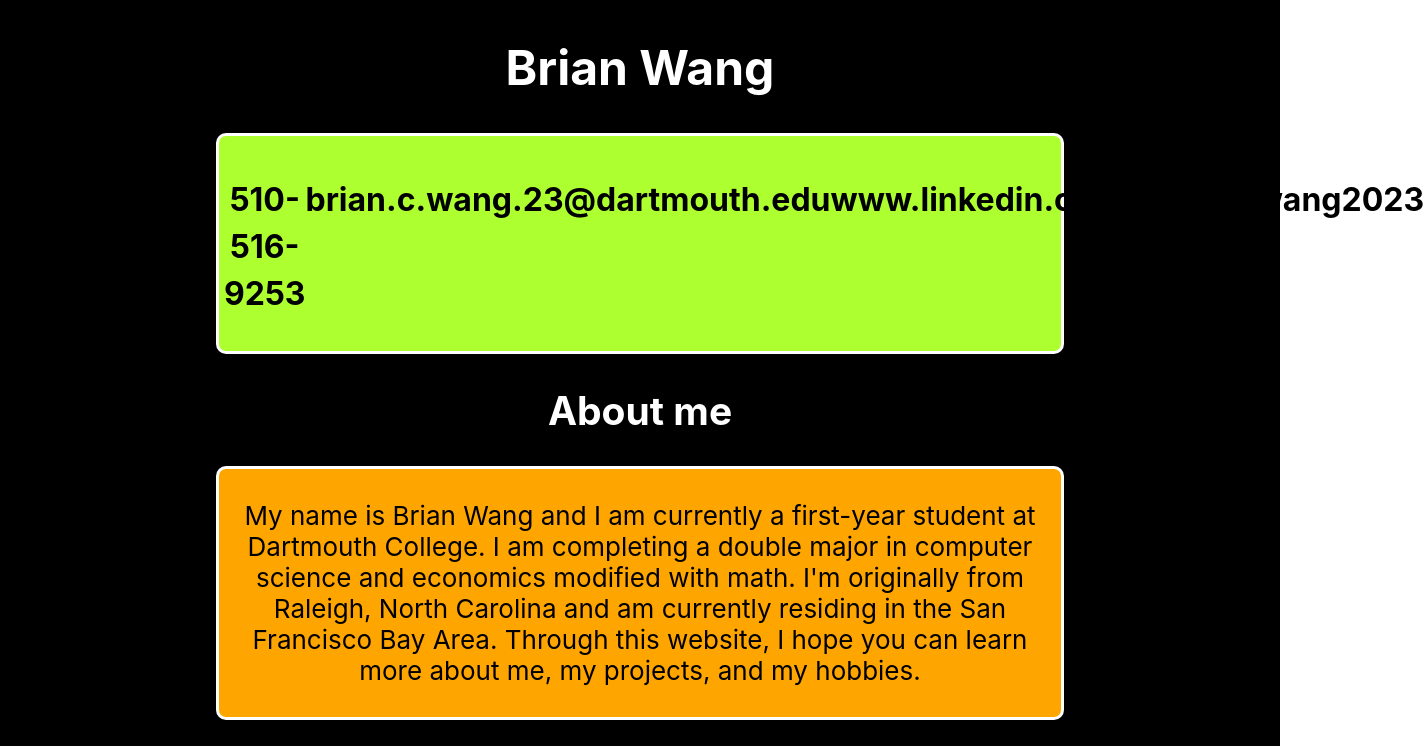
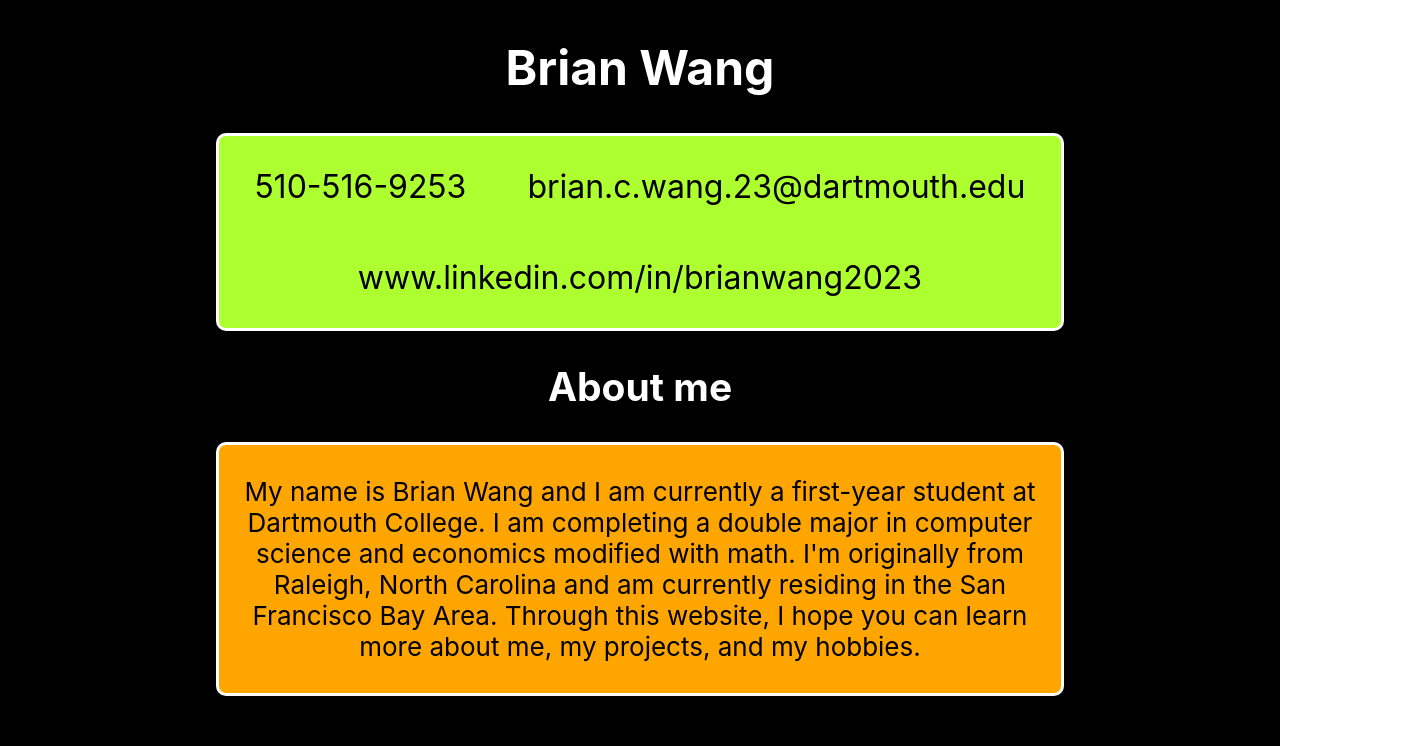
Before and after one commit to brianwang26/brianwang26.github.io, a React (Create React App) app: page / in a window 1280 px wide. Shown: the top 746 px of the page, 1424 px wide, since content can reach past the window. Built offline with nearby package versions, Linux system fonts and the light colour scheme.

Commit message:
fixed contact info bar (hopefully)

```diff
--- a/src/App.css
+++ b/src/App.css
@@ -45,7 +45,7 @@
   border-radius: 10px;
   border-style: solid;
   display: flex;
-  flex: row;
+  flex-flow: row wrap;
   justify-content: center;
   justify-content: space-around;
 }
@@ -70,7 +70,7 @@
 .hobbies {
   background-color: yellow;
   border-color: white;
-  border-radius: 15px;
+  border-radius: 10px;
   border-style: solid;
   width: 15%;
 }
--- a/src/App.js
+++ b/src/App.js
@@ -32,9 +32,9 @@ function App() {
         <h1><font size = "7"> Brian Wang </font></h1>
 
         <div className = "contactInfo">
-        <h2><font size = "6"><font color = "black"> 510-516-9253 </font></font></h2>
-        <h2><font size = "6"><font color = "black"> brian.c.wang.23@dartmouth.edu</font></font></h2>
-        <h2><font size = "6"><font color = "black"> www.linkedin.com/in/brianwang2023 </font></font></h2>
+          <p><font color = "black"><font size = "6">510-516-9253</font></font></p>
+          <p><font color = "black"><font size = "6">brian.c.wang.23@dartmouth.edu</font></font></p>
+          <p><font color = "black"><font size = "6">www.linkedin.com/in/brianwang2023</font></font></p>
         </div>
 
         {/* <Dog name="Oscar"> </Dog> */}
```
Also changed, not shown: 17 other files (tests, documents, lock files or other folders).
